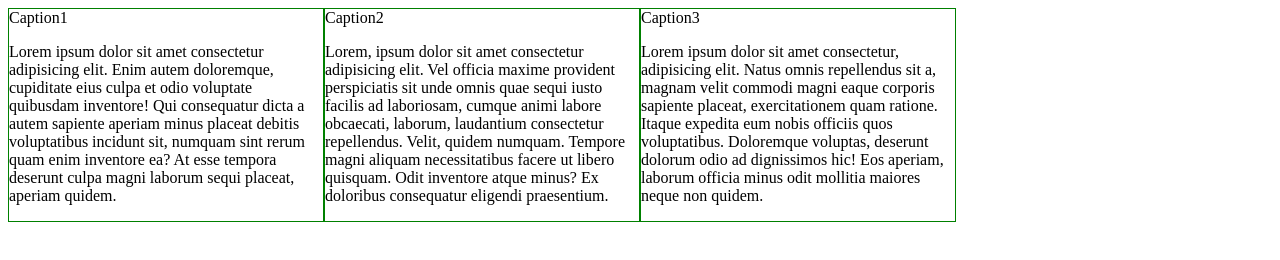
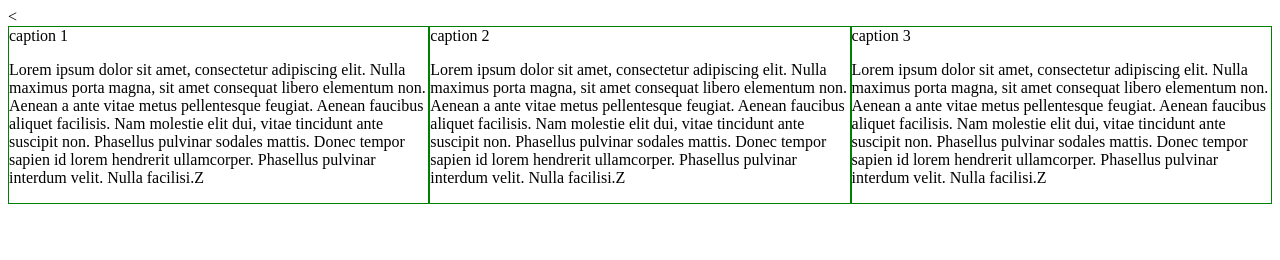
Before and after one commit to malyk-denys/web-design-course, a plain HTML site: page PracticalWork5/index.html in a window 1280 px wide. Drawn offline with Linux system fonts and the light colour scheme.

Commit message:
Update index.html

```diff
--- a/PracticalWork5/index.html
+++ b/PracticalWork5/index.html
@@ -6,9 +6,25 @@
   <link rel="stylesheet" href="style.css">
 </head>
 <body>
-  <section class="item1"><div class="col-lg-3 col-md-6"><caption class="caption">Caption1</caption><p>Lorem ipsum dolor sit amet consectetur adipisicing elit. Enim autem doloremque, cupiditate eius culpa et odio voluptate quibusdam inventore! Qui consequatur dicta a autem sapiente aperiam minus placeat debitis voluptatibus incidunt sit, numquam sint rerum quam enim inventore ea? At esse tempora deserunt culpa magni laborum sequi placeat, aperiam quidem.</p></div></section>
-    <section class="item2"><div class="col-lg-3 col-md-6"><caption class="caption">Caption2</caption><p>Lorem, ipsum dolor sit amet consectetur adipisicing elit. Vel officia maxime provident perspiciatis sit unde omnis quae sequi iusto facilis ad laboriosam, cumque animi labore obcaecati, laborum, laudantium consectetur repellendus. Velit, quidem numquam. Tempore magni aliquam necessitatibus facere ut libero quisquam. Odit inventore atque minus? Ex doloribus consequatur eligendi praesentium.</p></div></section>
-      <section class="item3"><div class="col-lg-3 col-md-6"><caption class="caption">Caption3</caption><p>Lorem ipsum dolor sit amet consectetur, adipisicing elit. Natus omnis repellendus sit a, magnam velit commodi magni eaque corporis sapiente placeat, exercitationem quam ratione. Itaque expedita eum nobis officiis quos voluptatibus. Doloremque voluptas, deserunt dolorum odio ad dignissimos hic! Eos aperiam, laborum officia minus odit mollitia maiores neque non quidem.</p></div></section>
-
+  <<div class="row">
+  <div class="col-lg-4 col-md-6 col-sm-12">
+    <div class = "block">
+      <span class="caption1">caption 1</span>
+      <p>Lorem ipsum dolor sit amet, consectetur adipiscing elit. Nulla maximus porta magna, sit amet consequat libero elementum non. Aenean a ante vitae metus pellentesque feugiat. Aenean faucibus aliquet facilisis. Nam molestie elit dui, vitae tincidunt ante suscipit non. Phasellus pulvinar sodales mattis. Donec tempor sapien id lorem hendrerit ullamcorper. Phasellus pulvinar interdum velit. Nulla facilisi.Z</p>
+    </div>
+  </div>
+  <div class="col-lg-4 col-md-6 col-sm-12">
+    <div class = "block">
+      <span class="caption22">caption 2</span>
+      <p>Lorem ipsum dolor sit amet, consectetur adipiscing elit. Nulla maximus porta magna, sit amet consequat libero elementum non. Aenean a ante vitae metus pellentesque feugiat. Aenean faucibus aliquet facilisis. Nam molestie elit dui, vitae tincidunt ante suscipit non. Phasellus pulvinar sodales mattis. Donec tempor sapien id lorem hendrerit ullamcorper. Phasellus pulvinar interdum velit. Nulla facilisi.Z</p>
+    </div>
+  </div>
+  <div class="col-lg-4 col-md-12 col-sm-12">
+    <div class = "block">
+      <span class="caption3">caption 3</span>
+      <p>Lorem ipsum dolor sit amet, consectetur adipiscing elit. Nulla maximus porta magna, sit amet consequat libero elementum non. Aenean a ante vitae metus pellentesque feugiat. Aenean faucibus aliquet facilisis. Nam molestie elit dui, vitae tincidunt ante suscipit non. Phasellus pulvinar sodales mattis. Donec tempor sapien id lorem hendrerit ullamcorper. Phasellus pulvinar interdum velit. Nulla facilisi.Z</p>
+    </div>
+  </div>
+</div>
 </body>
 </html>
```
